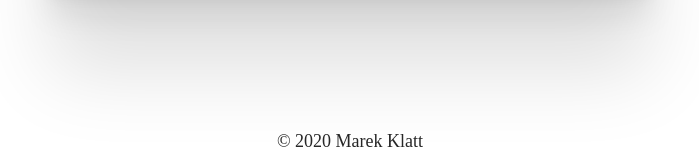
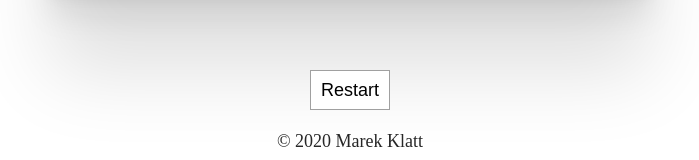
Before and after one commit to 531devv/react-quizz-app, a React (Create React App) app: page / in a window 1280 px wide. Shown: the part 628-788 px from the top of the page, without its empty margins (290-989 px from the left). Built offline with nearby package versions, Linux system fonts and the light colour scheme.

Commit message:
Adding QuizzResetButton component and styles

```diff
--- a/src/Quizz/QuizzContainer.js
+++ b/src/Quizz/QuizzContainer.js
@@ -1,6 +1,7 @@
 import React from 'react';
 import QuizzQuestions from './QuizzQuestions';
 import QuizzAnswers from './QuizzAnswers';
+import QuizzResetButton from './QuizzResetButton';
 import './css/QuizzContainer.css';
 
 export default class QuizzContainer extends React.Component {
@@ -47,6 +48,7 @@ export default class QuizzContainer extends React.Component {
             <div className="quizz-container">
                 <QuizzQuestions data={this.state.randomKey} />
                 <QuizzAnswers data={this.state.randomKey} answer={this.getAnswer}/>
+                <QuizzResetButton />
             </div>
         );
     }
--- /dev/null
+++ b/src/Quizz/QuizzResetButton.js
@@ -0,0 +1,12 @@
+import React, { Component } from 'react';
+import './css/QuizzResetButton.css';
+
+export default class QuizzResetButton extends Component {
+    render() {
+        return (
+            <div className="quizz-reset-button">
+                <button type="submit">Restart</button>
+            </div>
+        )
+    }
+}
--- /dev/null
+++ b/src/Quizz/css/QuizzResetButton.css
@@ -0,0 +1,15 @@
+.quizz-reset-button {
+    display: flex;
+    justify-content: center;
+    align-items: center;
+    margin-top: 100px;
+}
+
+button {
+    width: 80px;
+    height: 40px;
+    font-size: 0.6em;
+    background-color: white;
+    border: 1px solid rgb(160, 160, 160);
+    cursor: pointer;
+}
```
